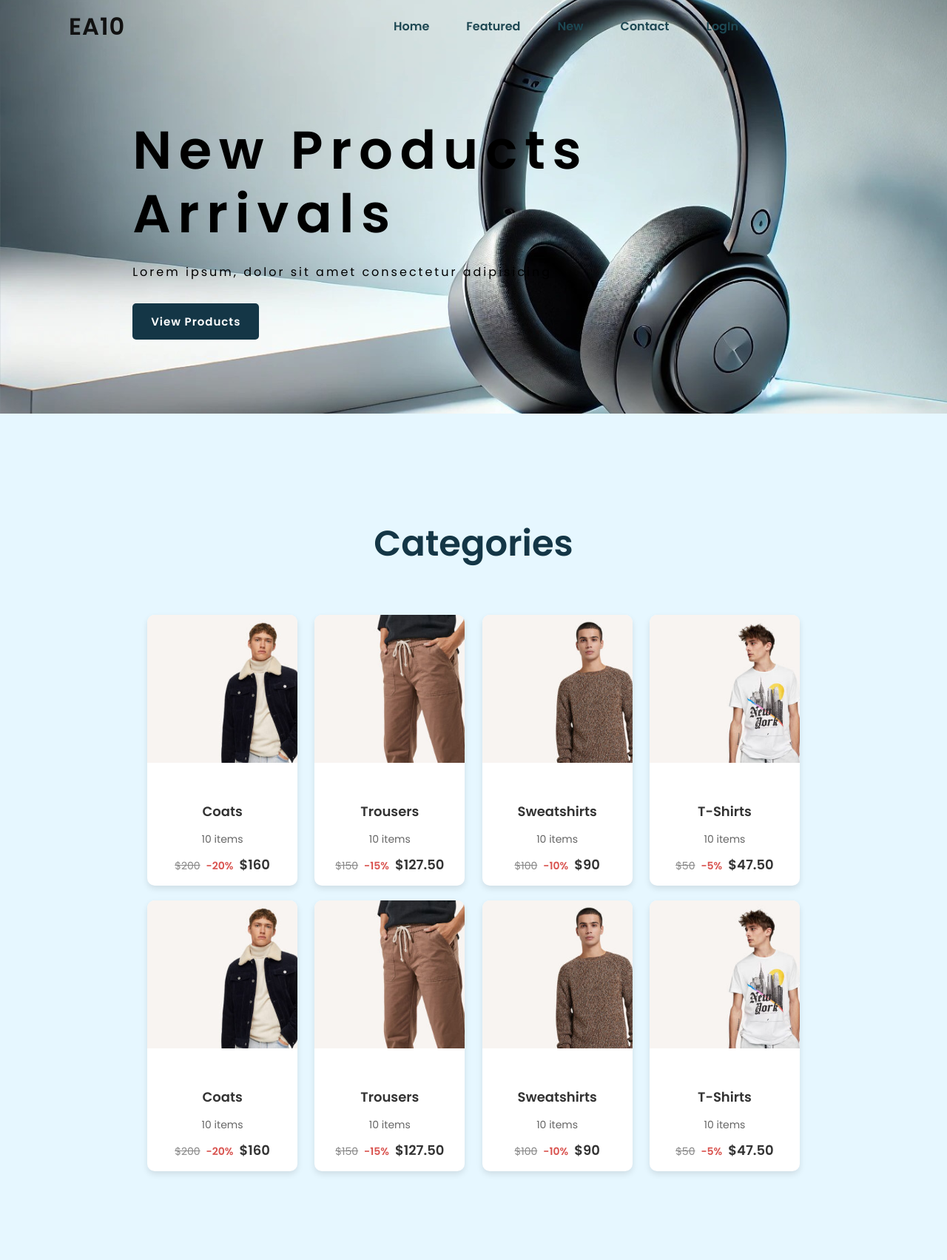
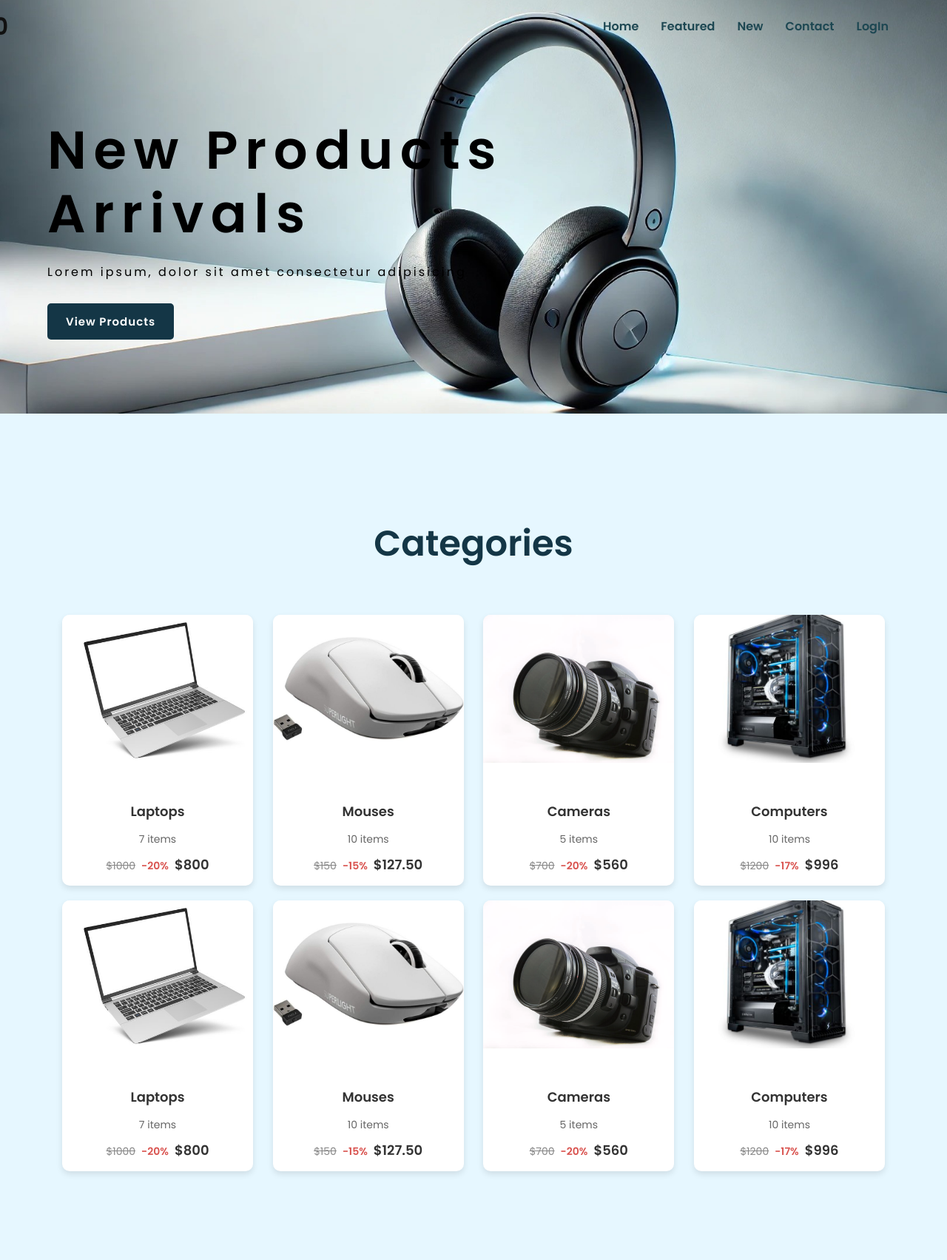
Before and after one commit to edonisshabani/Projekti-UBT, a PHP site: page / in a window 1280 px wide; the page is wider, and only the part inside the window is pictured. Shown: that part at 74% size. Run offline with PHP 8.4, Linux system fonts and the light colour scheme.

Commit message:
Third Commit AN

```diff
--- a/index.html
+++ b/index.html
@@ -39,22 +39,22 @@
 
                 <div class="featured-content">
                     <div class="product-card">
-                        <img src="img/fea1.jpg" alt="Coat">
+                        <img src="img/fea1.jpg" alt="laptop">
                         <div class="product-details">
-                            <h5>Coats</h5>
-                            <p>10 items</p>
+                            <h5>Laptops</h5>
+                            <p>7 items</p>
                             <div class="price-container">
-                                <span class="original-price">$200</span>
+                                <span class="original-price">$1000</span>
                                 <span class="discount">-20%</span>
-                                <span class="final-price">$160</span>
+                                <span class="final-price">$800</span>
                             </div>
                         </div>
                     </div>
 
                     <div class="product-card">
-                        <img src="img/fea2.jpg" alt="Trousers">
+                        <img src="img/fea2.jpg" alt="Mouses">
                         <div class="product-details">
-                            <h5>Trousers</h5>
+                            <h5>Mouses</h5>
                             <p>10 items</p>
                             <div class="price-container">
                                 <span class="original-price">$150</span>
@@ -65,14 +65,14 @@
                     </div>
 
                     <div class="product-card">
-                        <img src="img/fea3.jpg" alt="Sweatshirt">
+                        <img src="img/fea3.jpg" alt="Cameras">
                         <div class="product-details">
-                            <h5>Sweatshirts</h5>
-                            <p>10 items</p>
+                            <h5>Cameras</h5>
+                            <p>5 items</p>
                             <div class="price-container">
-                                <span class="original-price">$100</span>
-                                <span class="discount">-10%</span>
-                                <span class="final-price">$90</span>
+                                <span class="original-price">$700</span>
+                                <span class="discount">-20%</span>
+                                <span class="final-price">$560</span>
                             </div>
                         </div>
                     </div>
@@ -80,33 +80,33 @@
                     <div class="product-card">
                         <img src="img/fea4.jpg" alt="T-Shirt">
                         <div class="product-details">
-                            <h5>T-Shirts</h5>
+                            <h5>Computers</h5>
                             <p>10 items</p>
                             <div class="price-container">
-                                <span class="original-price">$50</span>
-                                <span class="discount">-5%</span>
-                                <span class="final-price">$47.50</span>
+                                <span class="original-price">$1200</span>
+                                <span class="discount">-17%</span>
+                                <span class="final-price">$996</span>
                             </div>
                         </div>
                     </div>
 
                     <div class="product-card">
-                        <img src="img/fea1.jpg" alt="Coat">
+                        <img src="img/fea1.jpg" alt="Laptops">
                         <div class="product-details">
-                            <h5>Coats</h5>
-                            <p>10 items</p>
+                            <h5>Laptops</h5>
+                            <p>7 items</p>
                             <div class="price-container">
-                                <span class="original-price">$200</span>
+                                <span class="original-price">$1000</span>
                                 <span class="discount">-20%</span>
-                                <span class="final-price">$160</span>
+                                <span class="final-price">$800</span>
                             </div>
                         </div>
                     </div>
 
                     <div class="product-card">
-                        <img src="img/fea2.jpg" alt="Trousers">
+                        <img src="img/fea2.jpg" alt="Mouses">
                         <div class="product-details">
-                            <h5>Trousers</h5>
+                            <h5>Mouses</h5>
                             <p>10 items</p>
                             <div class="price-container">
                                 <span class="original-price">$150</span>
@@ -117,14 +117,14 @@
                     </div>
 
                     <div class="product-card">
-                        <img src="img/fea3.jpg" alt="Sweatshirt">
+                        <img src="img/fea3.jpg" alt="Cameras">
                         <div class="product-details">
-                            <h5>Sweatshirts</h5>
-                            <p>10 items</p>
+                            <h5>Cameras</h5>
+                            <p>5 items</p>
                             <div class="price-container">
-                                <span class="original-price">$100</span>
-                                <span class="discount">-10%</span>
-                                <span class="final-price">$90</span>
+                                <span class="original-price">$700</span>
+                                <span class="discount">-20%</span>
+                                <span class="final-price">$560</span>
                             </div>
                         </div>
                     </div>
@@ -132,19 +132,17 @@
                     <div class="product-card">
                         <img src="img/fea4.jpg" alt="T-Shirt">
                         <div class="product-details">
-                            <h5>T-Shirts</h5>
+                            <h5>Computers</h5>
                             <p>10 items</p>
                             <div class="price-container">
-                                <span class="original-price">$50</span>
-                                <span class="discount">-5%</span>
-                                <span class="final-price">$47.50</span>
+                                <span class="original-price">$1200</span>
+                                <span class="discount">-17%</span>
+                                <span class="final-price">$996</span>
                             </div>
                         </div>
                     </div>
                 </div>
             </section>
 
-
-
 </body>
 </html>
--- a/style.css
+++ b/style.css
@@ -5,9 +5,11 @@ body {
     background-color: #e6f7ff;
     margin: 0;
     padding: 0;
+    width: 100%;
+    overflow-x: hidden;
 }
 /* Edonisi */
-header{
+header {
     width: 100%;
     top: 0;
     right: 0;
@@ -16,52 +18,56 @@ header{
     display: flex;
     align-items: center;
     justify-content: space-between;
-    background-color:;
-	padding: 7px;
-	transition: .35s ;
+    padding: 7px 5%;
+    transition: .35s;
 }
-.logo{
-    padding-left: 100px;
+
+.logo {
     font-size: 32px;
     font-weight: 700;
     letter-spacing: 1px;
     color: #111111;
     text-decoration: none;
 }
-.navlist{
+
+.navlist {
     display: flex;
     list-style: none;
-    padding-right: 250px;
 }
-.navlist a{
+
+.navlist a {
     text-decoration: none;
     color: #1d4752;
     font-weight: 600;
-	padding: 10px 25px;
+    padding: 10px 15px;
     font-size: 16px;
-	transition:.3s;
+    transition: .3s;
 }
-.navlist a:hover{
+
+.navlist a:hover {
     border-left: 2px solid #547780;
     padding-left: 10px;
     margin-right: 20px;
-	color:#5d8d99;
+    color: #5d8d99;
     transition: 0.2s;
 }
-.header-icons i{
+
+.header-icons i {
     font-size: 32px;
     color: #111111;
     margin-right: 20px;
-    transition:.3s;
-}
-.header-icons i:hover{
-	color:#143646;
+    transition: .3s;
 }
 
-section{
-	padding: 100px 14%;
+.header-icons i:hover {
+    color: #143646;
 }
-.home{
+
+section {
+    padding: 100px 5%;
+}
+
+.home {
     width: 100%;
     display: flex;
     background: url(img/background.jpeg);
@@ -69,32 +75,36 @@ section{
     background-size: cover;
     align-items: center;
 }
-.home-text h1{
-	font-size: 72px;
+
+.home-text h1 {
+    font-size: clamp(36px, 6vw, 72px);
     font-weight: 800;
     line-height: 1.2;
     letter-spacing: .6rem;
     margin-bottom: 1.4rem;
 }
-.home-text p{
+
+.home-text p {
     font-size: 16px;
     font-weight: 500;
     margin-bottom: 30px;
     letter-spacing: 3px;
 }
-.btn{
+
+.btn {
     display: inline-block;
     padding: 13px 25px;
-	background:#143646;
+    background: #143646;
     color: #ffffff;
     font-size: 15px;
     letter-spacing: 1px;
     font-weight: 600;
     border-radius: 5px;
-	transition:.3s;
+    transition: .3s;
     text-decoration: none;
 }
-.btn:hover{
+
+.btn:hover {
     transform: translateY(-5px);
     background: #111111;
 }
@@ -118,17 +128,17 @@ section{
     gap: 20px;
     padding: 20px;
     margin: 0 auto;
-    max-width: 1200px;
 }
 
 .product-card {
-    width: 23%;
+    flex: 1 1 calc(25% - 20px);
+    max-width: calc(25% - 20px);
     background: #fff;
     border-radius: 10px;
     box-shadow: 0 4px 8px rgba(0, 0, 0, 0.1);
     overflow: hidden;
     text-align: center;
-    transition:0.3s;
+    transition: 0.3s;
 }
 
 .product-card:hover {
@@ -186,8 +196,7 @@ section{
 
 /* Anisi */
 .main {
-
-    margin-left: 680px;
+    margin: 0 auto;
     margin-top: 200px;
     align-items: center;
     background-color: #ffffff;
@@ -195,7 +204,8 @@ section{
     border-radius: 12px;
     padding: 30px 40px;
     box-shadow: 0 8px 16px rgba(0, 0, 0, 0.1);
-    width: 400px;
+    width: 90%;
+    max-width: 400px;
     text-align: center;
 }
 
```
Also changed, not shown: img/brand1.png, img/brand2.png, img/brand3.png, img/brand4.png, img/brand5.png, img/brand6.png, img/brand7.png (added), img/brand8.png (added), img/fea1.jpg, img/fea2.jpg, img/fea3.jpg, img/fea4.jpg. Lines whose indentation alone changed are shown as unchanged.
